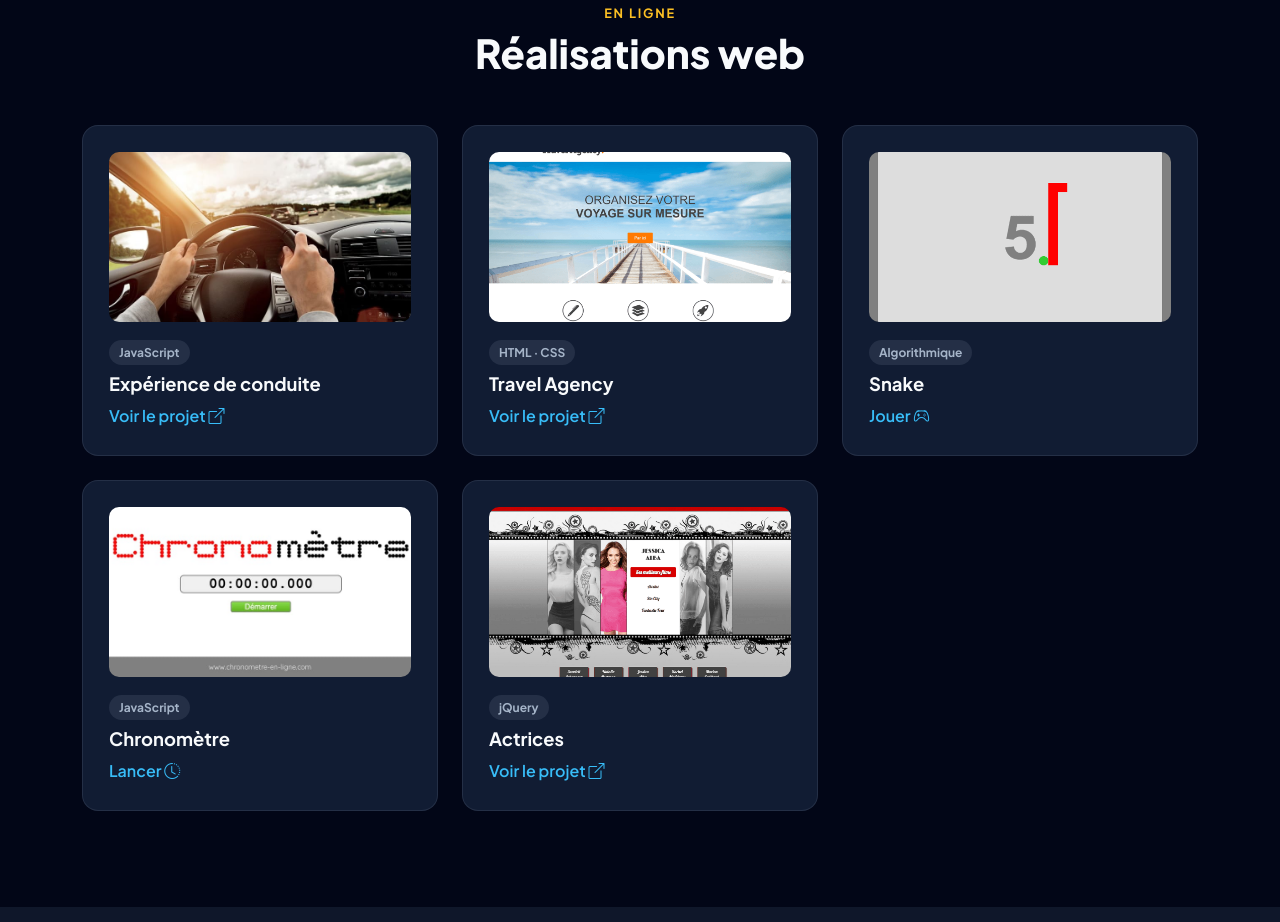
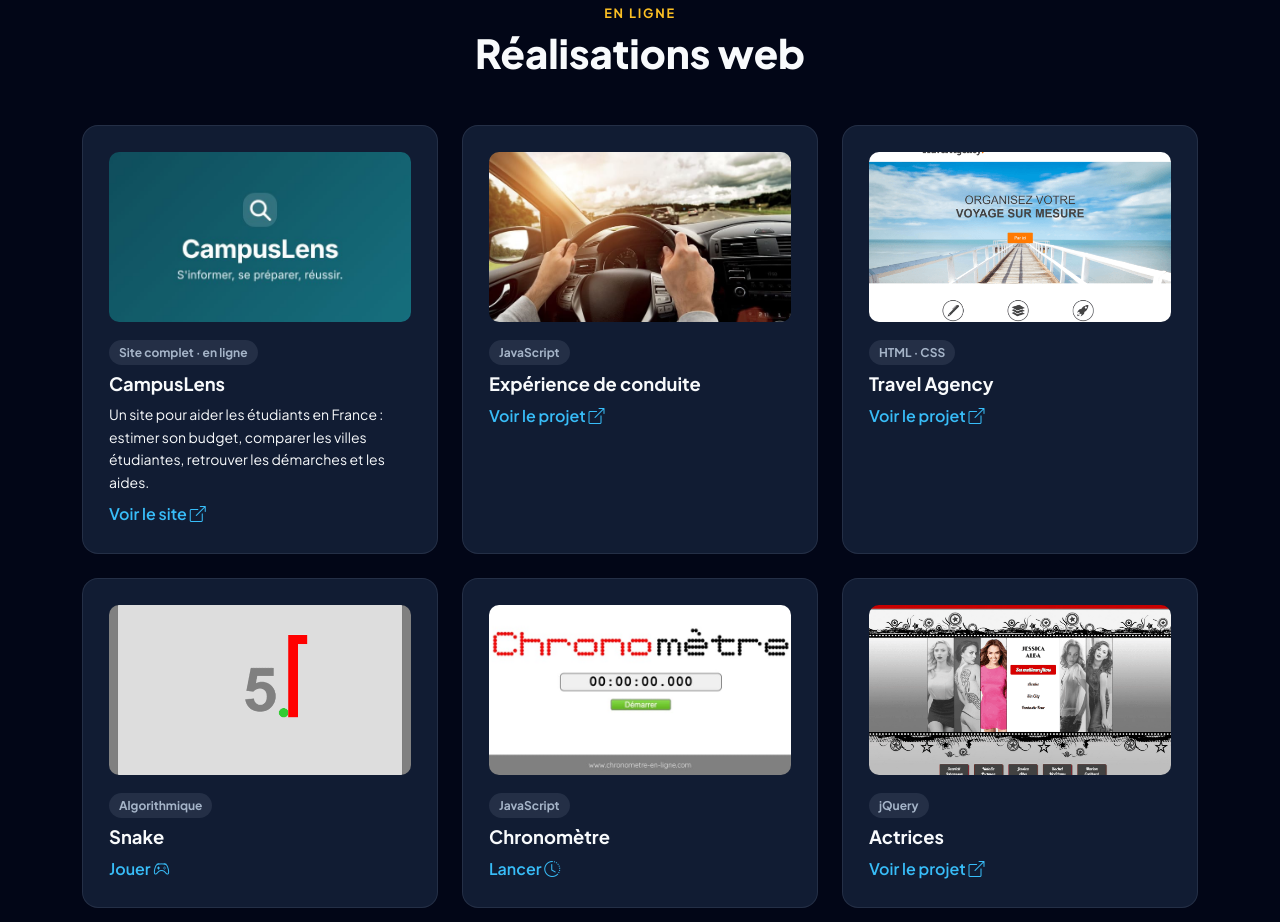
Before and after one commit to barryo224/portfolio, a website: page site/index.html in a window 1280 px wide. Shown: the part 2717-3639 px from the top of the page. Drawn offline with nearby package versions, Linux system fonts and the light colour scheme.

Commit message:
Ajout du projet CampusLens

```diff
--- a/site/index.html
+++ b/site/index.html
@@ -218,6 +218,17 @@
                 <div class="row g-4">
                     <div class="col-sm-6 col-lg-4" data-reveal>
                         <article class="project-card" data-testid="web-project">
+                            <div class="project-img"><img src="ressources/campuslens.jpg" alt="Aperçu du site CampusLens" width="720" height="350" loading="lazy"></div>
+                            <div class="project-body">
+                                <span class="tag mb-2">Site complet · en ligne</span>
+                                <h3>CampusLens</h3>
+                                <p class="small mb-2">Un site pour aider les étudiants en France : estimer son budget, comparer les villes étudiantes, retrouver les démarches et les aides.</p>
+                                <a href="https://campuslens-etudiants.vercel.app/" target="_blank" rel="noopener" class="link-cyan">Voir le site <i class="bi bi-box-arrow-up-right" aria-hidden="true"></i></a>
+                            </div>
+                        </article>
+                    </div>
+                    <div class="col-sm-6 col-lg-4" data-reveal>
+                        <article class="project-card" data-testid="web-project">
                             <div class="project-img"><img src="ressources/conduite.jpg" alt="Aperçu de l'application Expérience de conduite" width="720" height="480" loading="lazy"></div>
                             <div class="project-body">
                                 <span class="tag mb-2">JavaScript</span>
```
Also changed, not shown: tests/integration/portfolio.spec.js (+1 -1 lines), site/ressources/campuslens.jpg (added).
